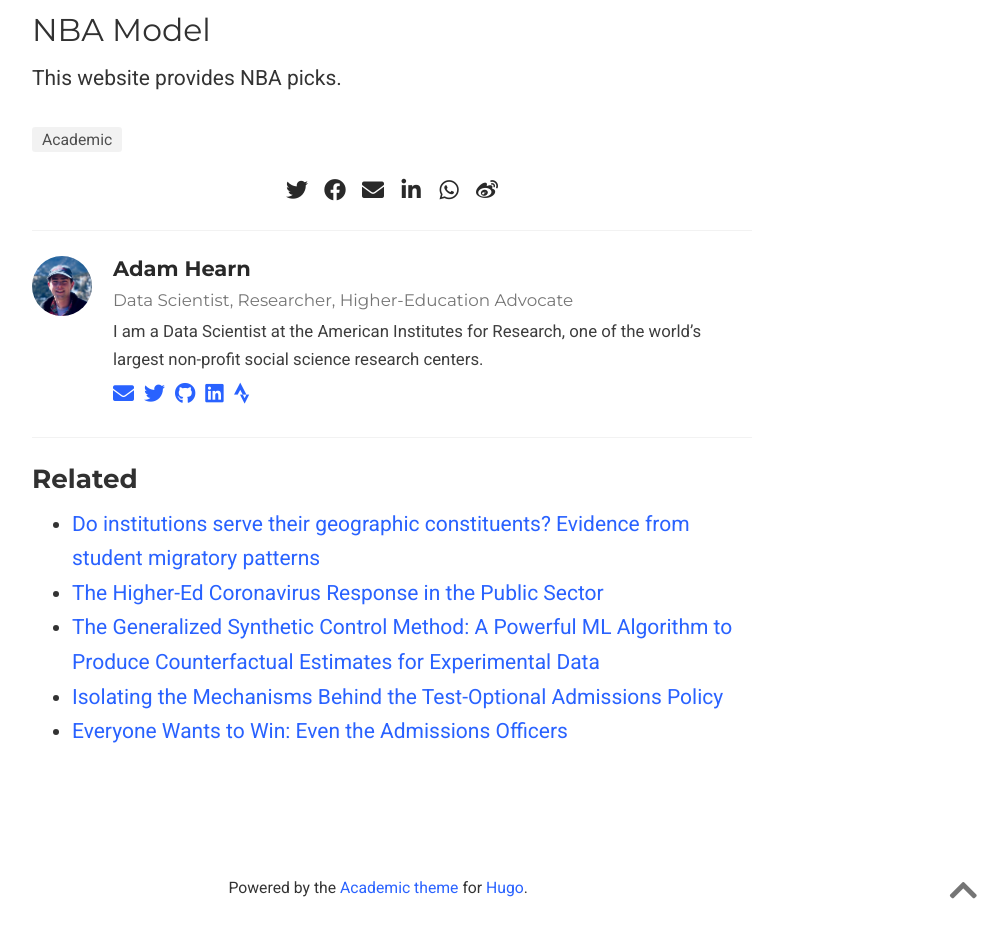
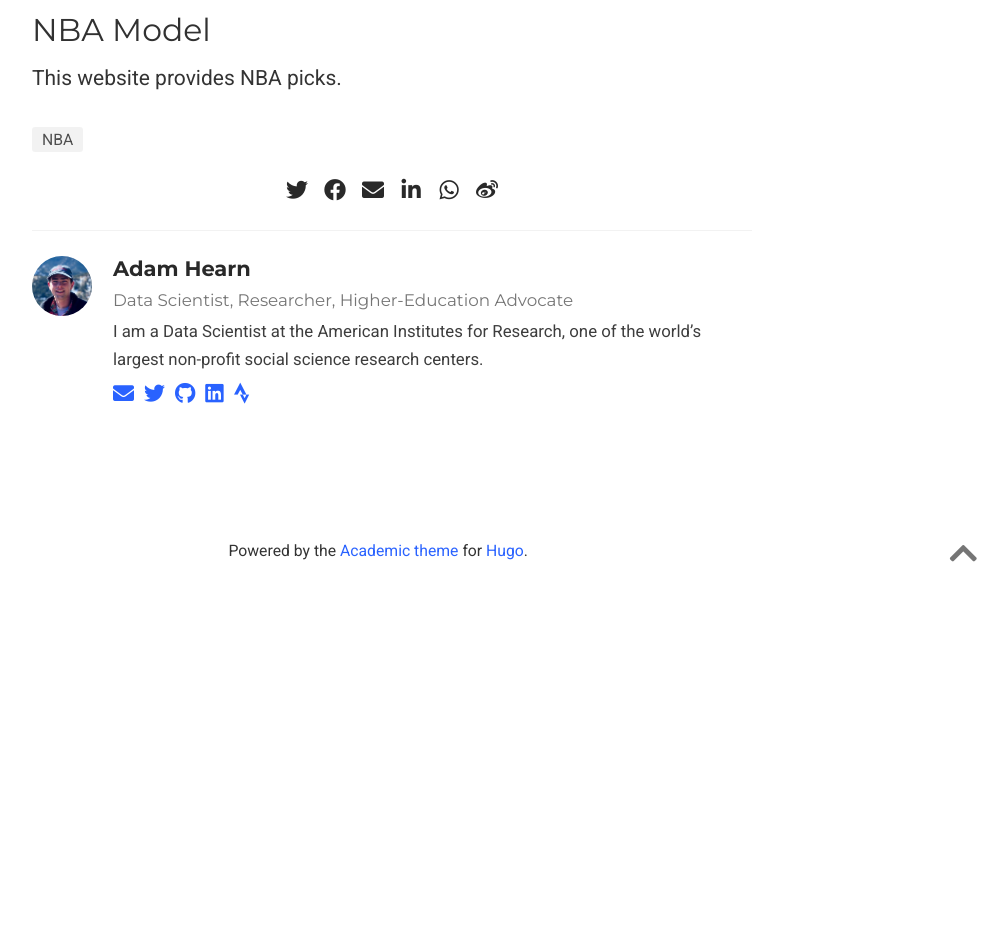
Before and after one commit to ahearn15/ahearn15.github.io, a plain HTML site: page sports/nba/index.html in a window 1280 px wide. Shown: the part 740-1678 px from the top of the page, without its empty margins (248-1256 px from the left). After the commit the page ends 1367 px from the top, so only its background shows below. Drawn offline with nearby package versions, Linux system fonts and the light colour scheme; some icons are missing.

Commit message:
updated bets

```diff
--- a/sports/nba/index.html
+++ b/sports/nba/index.html
@@ -517,7 +517,7 @@
 
 <div class="article-tags">
 
-  <a class="badge badge-light" href="/tags/academic/">Academic</a>
+  <a class="badge badge-light" href="/tags/nba/">NBA</a>
 
 </div>
 
@@ -741,23 +741,6 @@
 
 
 
-  <div class="article-widget content-widget-hr">
-    <h3>Related</h3>
-    <ul>
-
-      <li><a href="/project/migration/">Do institutions serve their geographic constituents? Evidence from student migratory patterns</a></li>
-
-      <li><a href="/project/ds3/">The Higher-Ed Coronavirus Response in the Public Sector</a></li>
-
-      <li><a href="/post/gsc/">The Generalized Synthetic Control Method: A Powerful ML Algorithm to Produce Counterfactual Estimates for Experimental Data</a></li>
-
-      <li><a href="/project/to/">Isolating the Mechanisms Behind the Test-Optional Admissions Policy</a></li>
-
-      <li><a href="/project/sensem/">Everyone Wants to Win: Even the Admissions Officers</a></li>
-
-    </ul>
-  </div>
-
 
 
 
```
